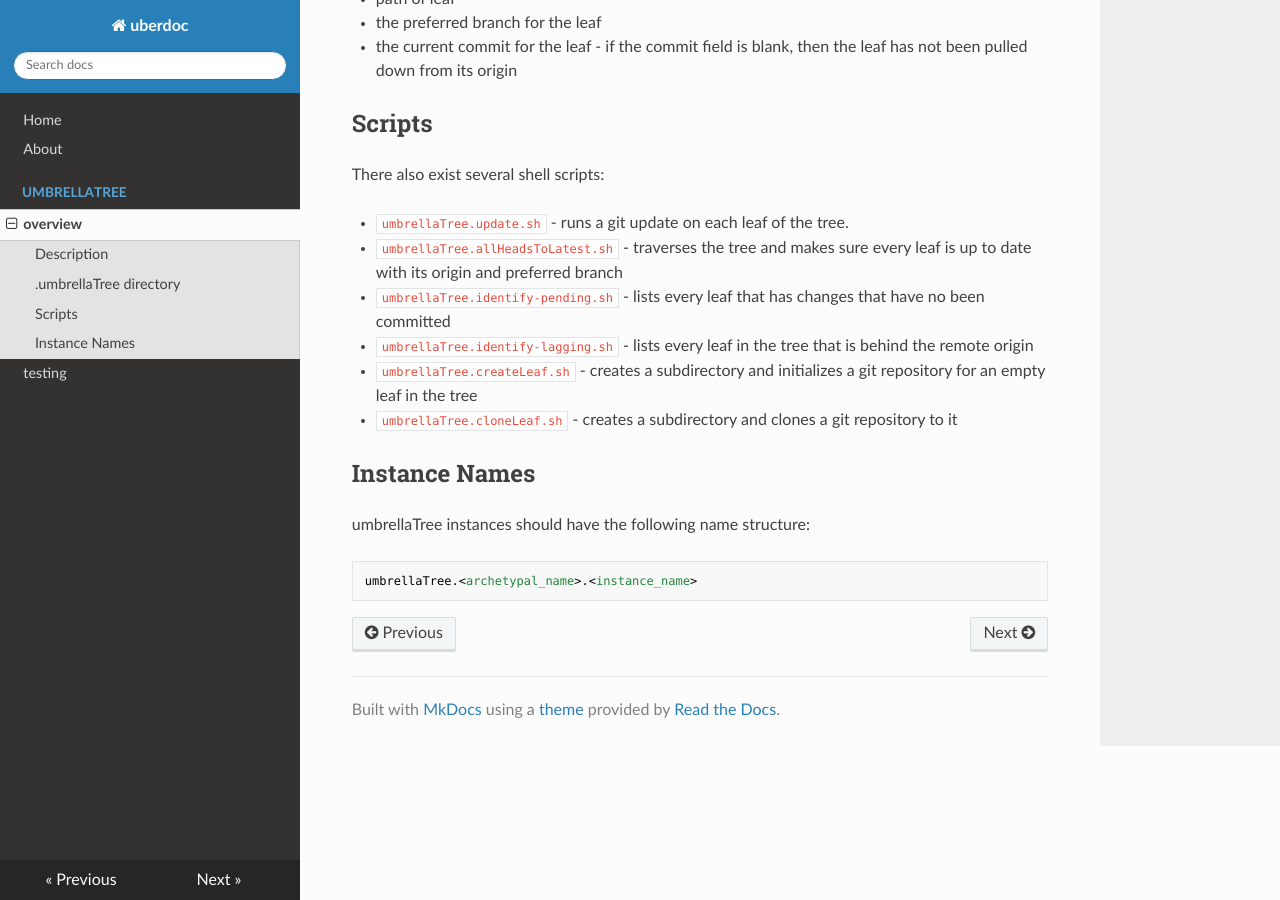
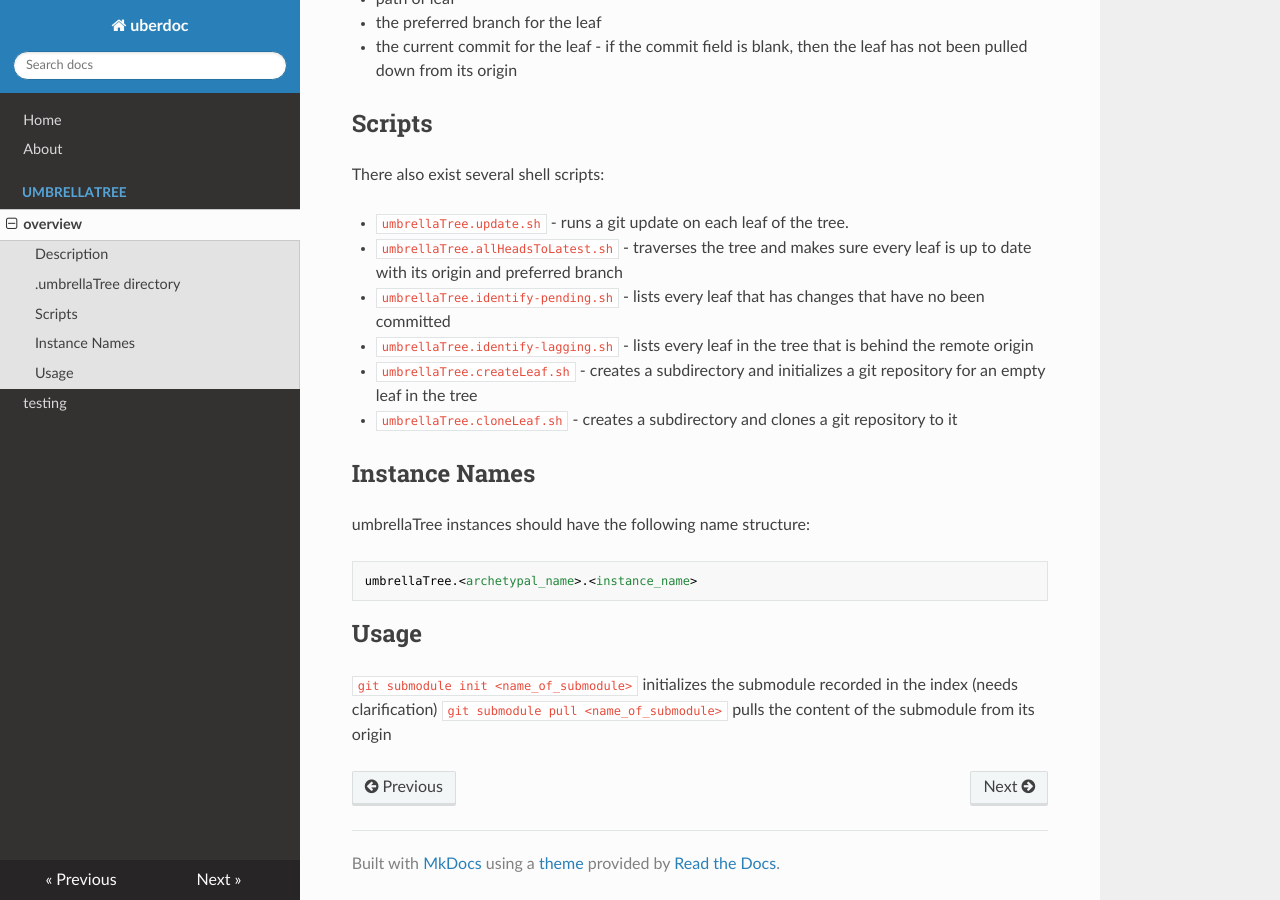
Before and after one commit to auden77/uberdocs, an MkDocs documentation site: the page built from docs/umbrellaTree/umbrellaTree.md, in a window 1280 px wide and 900 px high, scrolled down 646 px. Built offline with MkDocs 1.6.1, drawn with Linux system fonts in a browser that asks for light colours; nearby versions of some CDN libraries.

Commit message:
update umbrellaTree.md

````diff
--- a/docs/umbrellaTree/umbrellaTree.md
+++ b/docs/umbrellaTree/umbrellaTree.md
@@ -28,3 +28,7 @@ umbrellaTree instances should have the following name structure:
 ```
 umbrellaTree.<archetypal_name>.<instance_name>
 ```
+
+## Usage
+`git submodule init <name_of_submodule>` initializes the submodule recorded in the index (needs clarification)
+`git submodule pull <name_of_submodule>` pulls the content of the submodule from its origin
````
